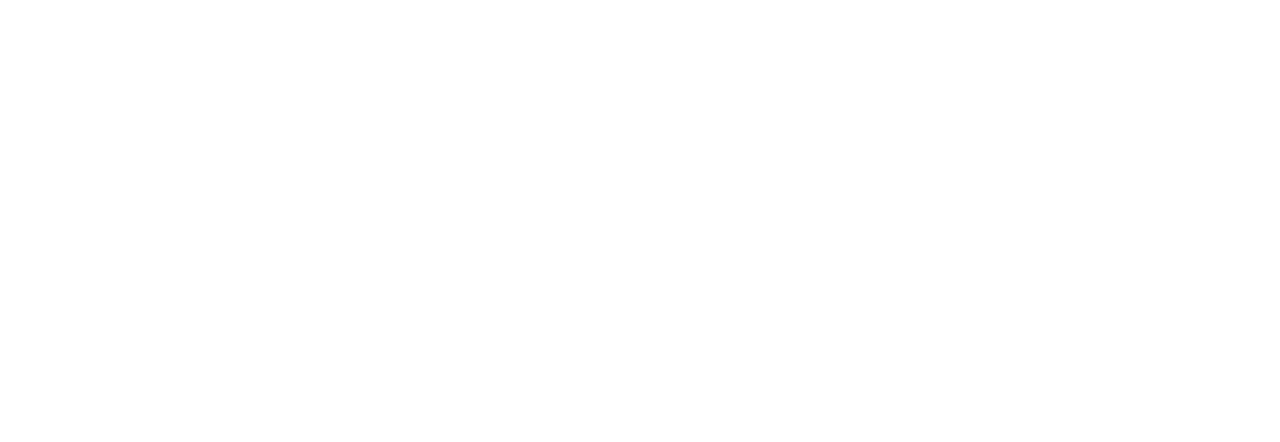
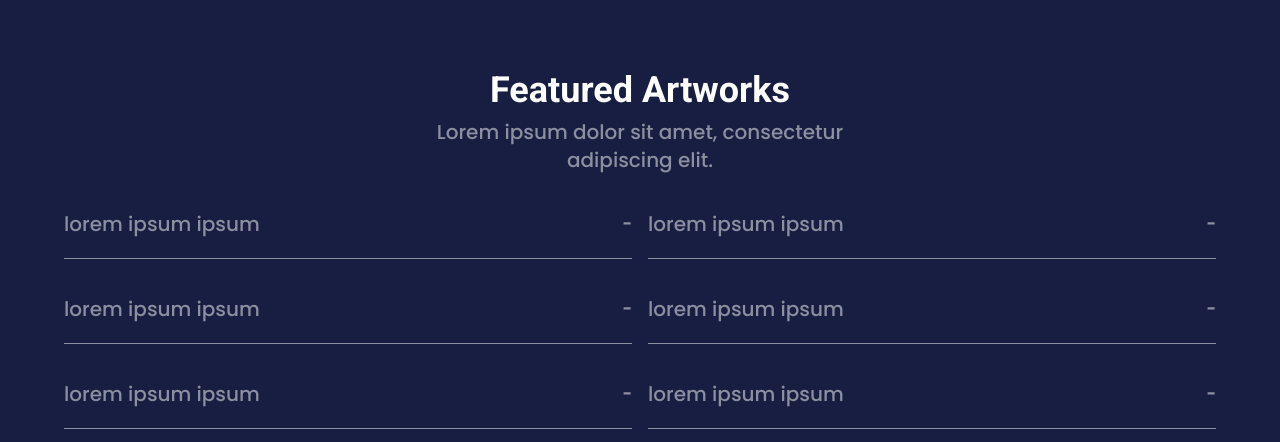
Before and after one commit to BanerjeeProdipta/NFT, a React (Create React App) app: page / in a window 1280 px wide. Shown: the part 4684-5126 px from the top of the page. Before the commit the page ends 4642 px from the top, so only its background shows below. Built offline with nearby package versions, Linux system fonts and the light colour scheme.

Commit message:
feat:(faq) reusable accordion add

```diff
--- /dev/null
+++ b/src/components/ui/Accordion.tsx
@@ -0,0 +1,35 @@
+import { useRef, useState } from 'react'
+
+interface props {
+  title: string | number;
+  body: string | number | JSX.Element;
+}
+
+function Accordion({ title, body }: props) {
+  const ref = useRef<HTMLDivElement>(null)
+  const [selected, setSelected] = useState(false)
+
+  return (
+    <button
+      type="button"
+      onClick={() => setSelected((v) => !v)}
+      className={`border-b cursor-pointer border-white/50 ${selected && 'pb-4'}`}
+    >
+      <div className="flex items-center justify-between py-5">
+        <p className="">{title}</p>
+        <span className="font-bold transition duration-500 ease-out transform">
+          {selected ? '+' : '-'}
+        </span>
+      </div>
+      <div
+        ref={ref}
+        className="relative overflow-hidden transition-all duration-500 not-prose"
+        style={{ maxHeight: selected && ref.current ? ref.current.scrollHeight : 0 }}
+      >
+        <p className="text-sm text-left">{body}</p>
+      </div>
+    </button>
+  )
+}
+
+export default Accordion
--- /dev/null
+++ b/src/pages/landing/FAQ.tsx
@@ -0,0 +1,27 @@
+import Accordion from '../../components/ui/Accordion'
+import faqData from '../../utils/data/faqData'
+
+function FAQ() {
+  return (
+    <div className="space-y-4">
+      <div className="space-y-2">
+        <h2 className="text-center">Featured Artworks</h2>
+        <p className="text-center">
+          Lorem ipsum dolor sit amet, consectetur
+          <br />
+          adipiscing elit.
+        </p>
+      </div>
+      <div className="grid grid-cols-1 gap-4 lg:grid-cols-2">
+        {
+          faqData.map((faq, index) => (
+            // eslint-disable-next-line react/no-array-index-key
+            <Accordion key={index} title={faq.title} body={faq.body} />
+          ))
+        }
+      </div>
+    </div>
+  )
+}
+
+export default FAQ
--- a/src/pages/landing/index.tsx
+++ b/src/pages/landing/index.tsx
@@ -1,5 +1,6 @@
 import AboutUs from './AboutUs'
 import Collection from './Collection'
+import FAQ from './FAQ'
 import FeaturedArts from './FeaturedArts'
 import Home from './Home'
 import Sponsored from './Sponsored'
@@ -14,6 +15,7 @@
       <Collection />
       <FeaturedArts />
       <TopCreator />
+      <FAQ />
     </div>
   )
 }
--- /dev/null
+++ b/src/types/faqDataType.tsx
@@ -0,0 +1,4 @@
+export type FAQType={
+ title: string | number;
+  body: string | number | JSX.Element;
+}
--- /dev/null
+++ b/src/utils/data/faqData.ts
@@ -0,0 +1,30 @@
+import { FAQType } from '../../types/faqDataType'
+
+const faqData: FAQType[] = [
+  {
+    title: 'lorem ipsum ipsum',
+    body: 'Lorem ipsum dolor sit amet, consectetur adipiscing elit. Duis sit amet est felis. Pellentesque pharetra ex vel ultricies auctor. Donec sit amet molestie risus, eget venenatis ligula. ',
+  },
+  {
+    title: 'lorem ipsum ipsum',
+    body: 'Lorem ipsum dolor sit amet, consectetur adipiscing elit. Duis sit amet est felis. Pellentesque pharetra ex vel ultricies auctor. Donec sit amet molestie risus, eget venenatis ligula. ',
+  },
+  {
+    title: 'lorem ipsum ipsum',
+    body: 'Lorem ipsum dolor sit amet, consectetur adipiscing elit. Duis sit amet est felis. Pellentesque pharetra ex vel ultricies auctor. Donec sit amet molestie risus, eget venenatis ligula. ',
+  },
+  {
+    title: 'lorem ipsum ipsum',
+    body: 'Lorem ipsum dolor sit amet, consectetur adipiscing elit. Duis sit amet est felis. Pellentesque pharetra ex vel ultricies auctor. Donec sit amet molestie risus, eget venenatis ligula. ',
+  },
+  {
+    title: 'lorem ipsum ipsum',
+    body: 'Lorem ipsum dolor sit amet, consectetur adipiscing elit. Duis sit amet est felis. Pellentesque pharetra ex vel ultricies auctor. Donec sit amet molestie risus, eget venenatis ligula. ',
+  },
+  {
+    title: 'lorem ipsum ipsum',
+    body: 'Lorem ipsum dolor sit amet, consectetur adipiscing elit. Duis sit amet est felis. Pellentesque pharetra ex vel ultricies auctor. Donec sit amet molestie risus, eget venenatis ligula. ',
+  },
+]
+
+export default faqData
```
